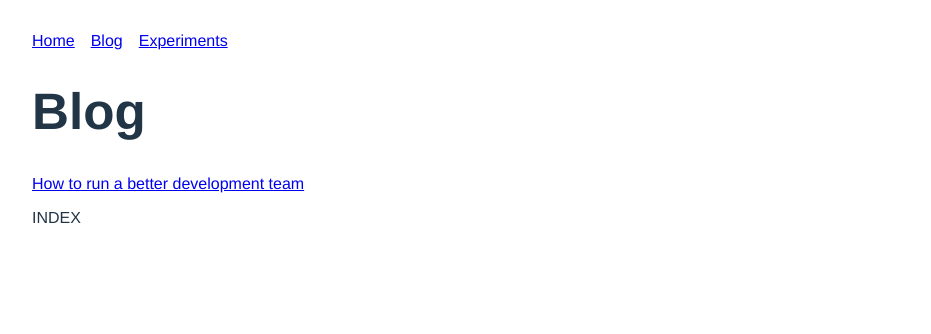
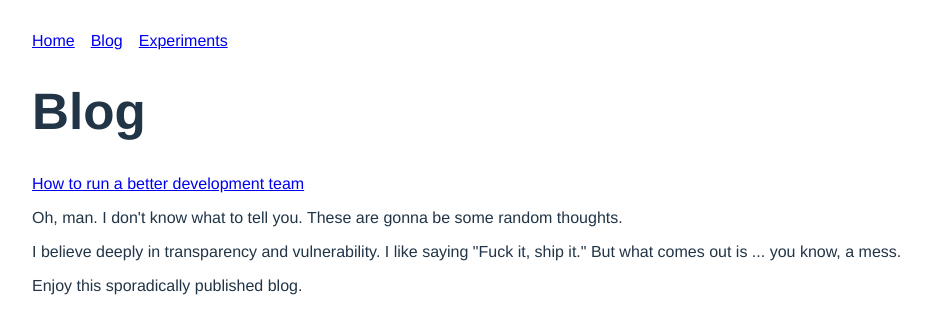
Before and after one commit to method-run/sandbox, a React (Vite) app: page /sandbox/blog in a window 1280 px wide. Shown: the top 334 px of the page, without its empty margins (0-931 px from the left). Built offline with nearby package versions, Linux system fonts and the light colour scheme; what colorjs.io would draw is missing.

Commit message:
Content additions

```diff
--- a/src/App.tsx
+++ b/src/App.tsx
@@ -14,7 +14,22 @@ function App() {
         <Link to="/experiments">Experiments</Link>
       </Nav>
       <Routes>
-        <Route index element={<div>INDEX</div>} />
+        <Route
+          index
+          element={
+            <div>
+              <p>
+                This isn't a portfolio, and it isn't a demo site. I guess it's
+                my sketchpad, that I've left open on the dining room table.
+              </p>
+              <p>
+                It's a Vite site on GH pages, in case you couldn't tell from the
+                URL. The most interesting thing on it at the moment is the color
+                experiments.
+              </p>
+            </div>
+          }
+        />
         <Route path="blog/*" element={<Blog />} />
         <Route path="experiments/*" element={<Experiments />} />
       </Routes>
--- a/src/Blog/Blog.tsx
+++ b/src/Blog/Blog.tsx
@@ -1,10 +1,10 @@
 import { Link, Route, Routes } from "react-router-dom";
+import { DialogDemo } from "../Experiments/DialogDemo";
+import { isMdxFrontmatter } from "../Mdx";
+import { Nav } from "../Nav/Nav";
 import EstimatingWork, {
   frontmatter as EstimatingWorkFrontmatter,
 } from "./posts/EstimatingWork.mdx";
-import { DialogDemo } from "../Experiments/DialogDemo";
-import { isMdxFrontmatter } from "../Mdx";
-import { Nav } from "../Nav/Nav";
 
 export const Blog = () => {
   if (!isMdxFrontmatter(EstimatingWorkFrontmatter)) {
@@ -20,7 +20,23 @@ export const Blog = () => {
         </Link>
       </Nav>
       <Routes>
-        <Route index element={<div>INDEX</div>} />
+        <Route
+          index
+          element={
+            <div>
+              <p>
+                Oh, man. I don't know what to tell you. These are gonna be some
+                random thoughts.
+              </p>
+              <p>
+                I believe deeply in transparency and vulnerability. I like
+                saying "Fuck it, ship it." But what comes out is ... you know, a
+                mess.
+              </p>
+              <p>Enjoy this sporadically published blog.</p>
+            </div>
+          }
+        />
         <Route
           path={EstimatingWorkFrontmatter.slug}
           element={
--- a/src/Experiments/Experiments.tsx
+++ b/src/Experiments/Experiments.tsx
@@ -13,7 +13,19 @@ export const Experiments = () => {
         <Link to="/experiments/dialog-demo">DialogDemo</Link>
       </Nav>
       <Routes>
-        <Route index element={<div>INDEX</div>} />
+        <Route
+          index
+          element={
+            <div>
+              <p>
+                This is really just a code sandbox, but on the actual web, so I
+                can do things like (checks notes) practice embedding the world's
+                dumbest Lit component in an honest to god website instead of
+                Lit's own demo site template.
+              </p>
+            </div>
+          }
+        />
         <Route
           path="pxb-blink"
           element={
```
